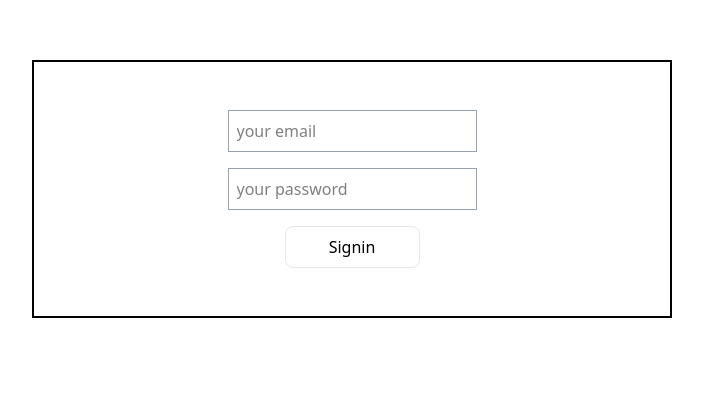
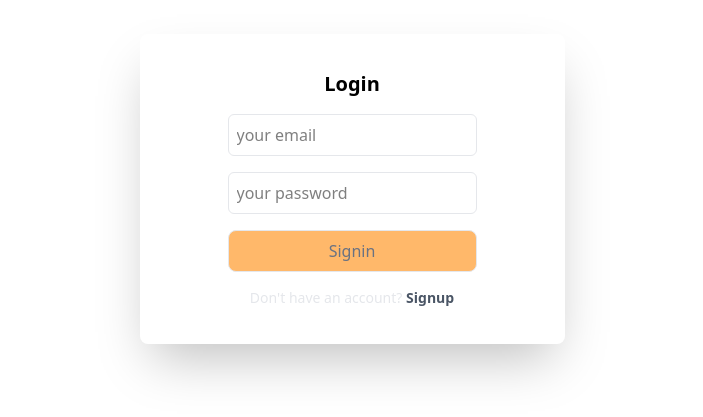
Before and after one commit to jhoncarter7/mind-draw, a Next.js app in the folder apps/minddraw-frontend/: page /signin in a window 1280 px wide. Shown: the part 211-628 px from the top of the page, without its empty margins (288-991 px from the left). Built offline with nearby package versions, Linux system fonts and the light colour scheme.

Commit message:
add canvas basic code

```diff
--- /dev/null
+++ b/apps/minddraw-frontend/app/(auth)/layout.tsx
@@ -0,0 +1,11 @@
+import React from 'react'
+
+const layout = (props: { children: React.ReactNode }) => {
+  return (
+   <main className='bg-[url("/images/authbg.jpg")] bg-no-repeat  bg-cover bg-center'>
+     {props.children}
+   </main>
+  )
+}
+
+export default layout
--- /dev/null
+++ b/apps/minddraw-frontend/app/(auth)/signin/page.tsx
@@ -0,0 +1,19 @@
+
+"use client"
+import AuthPage from '@/components/AuthPage'
+import React from 'react'
+
+const Signin = () => {
+    const submitHandler = async(email: string, password: string)=> {
+       console.log(email, password)
+    }
+  return (
+    <div className='h-screen '>
+        <div>
+        <AuthPage isSignin={true} heading="Login" submitHandler={submitHandler}/>
+        </div>
+    </div>
+  )
+}
+
+export default Signin
--- /dev/null
+++ b/apps/minddraw-frontend/app/(auth)/signup/page.tsx
@@ -0,0 +1,16 @@
+"use client"
+import AuthPage from '@/components/AuthPage'
+import React from 'react'
+
+const Signup = () => {
+    const submitHandler = async(email: string, password: string)=> {
+        console.log(email, password)
+     }
+  return (
+    <div>
+        <AuthPage isSignin={false} heading='Signup' submitHandler={submitHandler}/>
+    </div>
+  )
+}
+
+export default Signup
--- /dev/null
+++ b/apps/minddraw-frontend/app/canvas/[roomId]/page.tsx
@@ -0,0 +1,39 @@
+"use client";
+import React, { useEffect, useRef } from "react";
+
+const Canvas = () => {
+  const canvasRef = useRef<HTMLCanvasElement>(null);
+
+  useEffect(() => {
+    if (canvasRef.current) {
+      const canvas = canvasRef.current;
+      const ctx = canvas.getContext("2d");
+      if (!ctx) {
+        return;
+      }
+
+      let drawStart = false
+      let startX = 0;
+      let startY = 0;
+      canvas.addEventListener("mousedown", (e) => {
+        drawStart = true
+        startX = e.clientX;
+        startY = e.clientY;
+      });
+     canvas.addEventListener("mouseup", (e)=>{
+        drawStart = false
+     })
+      canvas.addEventListener("mousemove", (e) => {
+       if(drawStart){
+        const width = e.clientX - startX;
+        const height = e.clientY - startY;
+        ctx.clearRect(0, 0, canvas.width, canvas.height);
+        ctx.strokeRect(startX, startY, width, height);
+       }
+      });
+    }
+  });
+  return <canvas ref={canvasRef} width={500} height={500}></canvas>;
+};
+
+export default Canvas;
--- a/apps/minddraw-frontend/app/signin/page.tsx
+++ /dev/null
@@ -1,12 +0,0 @@
-import AuthPage from '@/components/AuthPage'
-import React from 'react'
-
-const Signin = () => {
-  return (
-    <div>
-        <AuthPage isSignin={true}/>
-    </div>
-  )
-}
-
-export default Signin
--- a/apps/minddraw-frontend/app/signup/page.tsx
+++ /dev/null
@@ -1,9 +0,0 @@
-import React from 'react'
-
-const Signup = () => {
-  return (
-    <div>Signup</div>
-  )
-}
-
-export default Signup
--- a/apps/minddraw-frontend/components/AuthPage.tsx
+++ b/apps/minddraw-frontend/components/AuthPage.tsx
@@ -1,27 +1,61 @@
-import Button from '@/ui/Button'
-import Input from '@/ui/Input'
-import React from 'react'
+"use client";
+import Button from "@/ui/Button";
+import Input from "@/ui/Input";
+import Link from "next/link";
+import React, { useState } from "react";
 
-interface authPageIF{
-    isSignin: boolean ,
-    heading?: string
+interface authPageIF {
+  isSignin: boolean;
+  heading?: string;
+  submitHandler: (email: string, password: string) => void;
 }
 
-const AuthPage: React.FC<authPageIF> = ({isSignin, heading}) => {
+const AuthPage: React.FC<authPageIF> = ({
+  isSignin,
+  heading,
+  submitHandler,
+}) => {
+  const [email, setEmail] = useState("");
+  const [password, setPassword] = useState("");
+  const handleSubmit = (e: React.FormEvent<HTMLFormElement>) => {
+    e.preventDefault();
+    submitHandler(email, password);
+  };
   return (
-    <div className='flex justify-center items-center h-screen'>
-        <h1>{heading}</h1>
-      <form action="" className='w-1/2  flex  flex-col mx-auto justify-center items-center border-2 p-12 gap-4'>
-       <Input type="email" placeholder='your email'/>
-       <Input type="password" placeholder='your password'/>
-       <div className='w-1/4'>
-       <Button className='capitalize'>
-        {isSignin ? "signin": "signup"}
-       </Button>
-       </div>
+    <div className="flex justify-center items-center h-screen ">
+      <form
+        onSubmit={handleSubmit}
+        className="flex flex-col mx-auto justify-center items-center rounded-lg inset-shadow-zinc-500 shadow-2xl px-22 py-9 gap-4 "
+      >
+        <h1 className="font-semibold text-xl">{heading}</h1>
+
+        <Input
+          type="email"
+          placeholder="your email"
+          onChange={(e) => setEmail(e.target.value)}
+        />
+        <Input
+          type="password"
+          placeholder="your password"
+          onChange={(e) => setPassword(e.target.value)}
+        />
+        <div className="min-w-full">
+          <Button className="capitalize bg-orange-300 min-w-full text-gray-500" type="submit">
+            {isSignin ? "signin" : "signup"}
+          </Button>
+        </div>
+        <p className="text-gray-200 text-sm font-light">
+          Don&apos;t have an account?{" "}
+          <Link
+            className="text-gray-600 font-semibold cursor-pointer"
+            href={`${isSignin ? "/signup" : "/signin"}`}
+          >
+            {isSignin ? "Signup" : "Signin"}
+          </Link>
+        </p>
       </form>
     </div>
-  )
-}
+  );
+};
 
-export default AuthPage
+export default AuthPage;
--- a/apps/minddraw-frontend/ui/Button.tsx
+++ b/apps/minddraw-frontend/ui/Button.tsx
@@ -1,19 +1,21 @@
 import React from "react";
 interface inputIF {
-  // text: string,
+  // text: string;
   className?: string;
   onClick?: () => void;
   children?: React.ReactNode;
+  type?: "button" | "submit" | "reset";
 }
 
-const Button: React.FC<inputIF> = ({ className, onClick, children }) => {
+const Button: React.FC<inputIF> = ({ className, onClick, children, type }) => {
   return (
-    <div
-      className={`rounded-lg p-2 px-3 hover:shadow-md text-center cursor-pointer border-[1px] border-gray-200 ${className}`}
+    <button
+      type={type ? type : "button"}
+      className={`rounded-lg p-2 px-3 hover:shadow-md text-center cursor-pointer border-[1px] border-gray-200  ${className}`}
       onClick={onClick}
     >
       {children}
-    </div>
+    </button>
   );
 };
 
--- a/apps/minddraw-frontend/ui/Input.tsx
+++ b/apps/minddraw-frontend/ui/Input.tsx
@@ -3,14 +3,14 @@ import React from 'react'
 interface inputIF{
   type: string,
   placeholder?: string,
-  onChange?: ()=> void
+  onChange?: (e: React.ChangeEvent<HTMLInputElement>)=> void
 
 }
 
 const Input: React.FC<inputIF> = ({type, placeholder, onChange}) => {
   return (
     <div>
-      <input type={type ? type: "text"} placeholder={placeholder} className={`p-2 border-[1px] border-gray-400 focus:outline-none`} onChange={onChange}/>
+      <input type={type ? type: "text"} placeholder={placeholder} className={`p-2 border-[1px] border-gray-200 focus:outline-none rounded-md `} onChange={onChange}/>
     </div>
   )
 }
```
Also changed, not shown: apps/minddraw-frontend/public/images/authbg.jpg (added).
